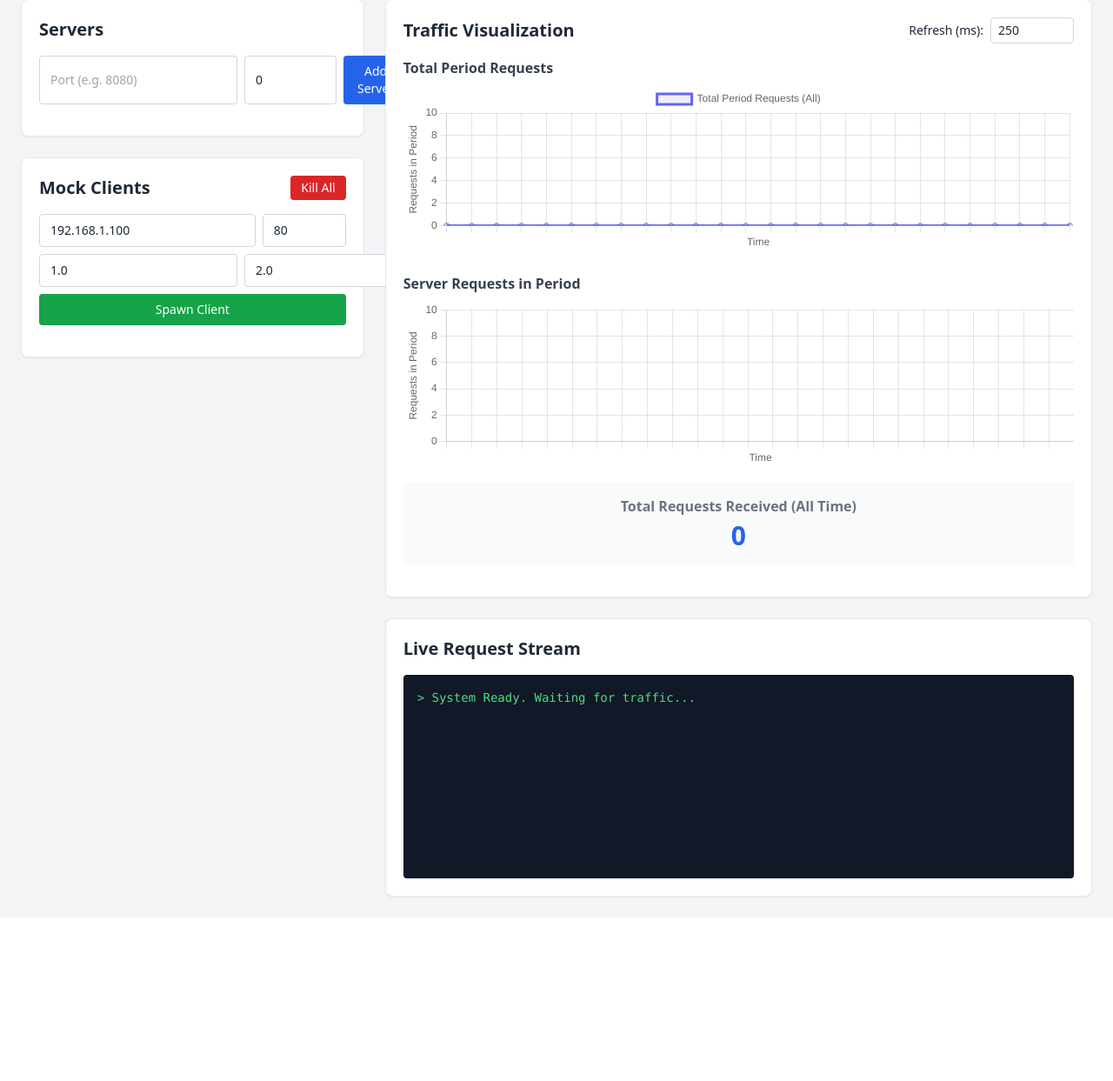
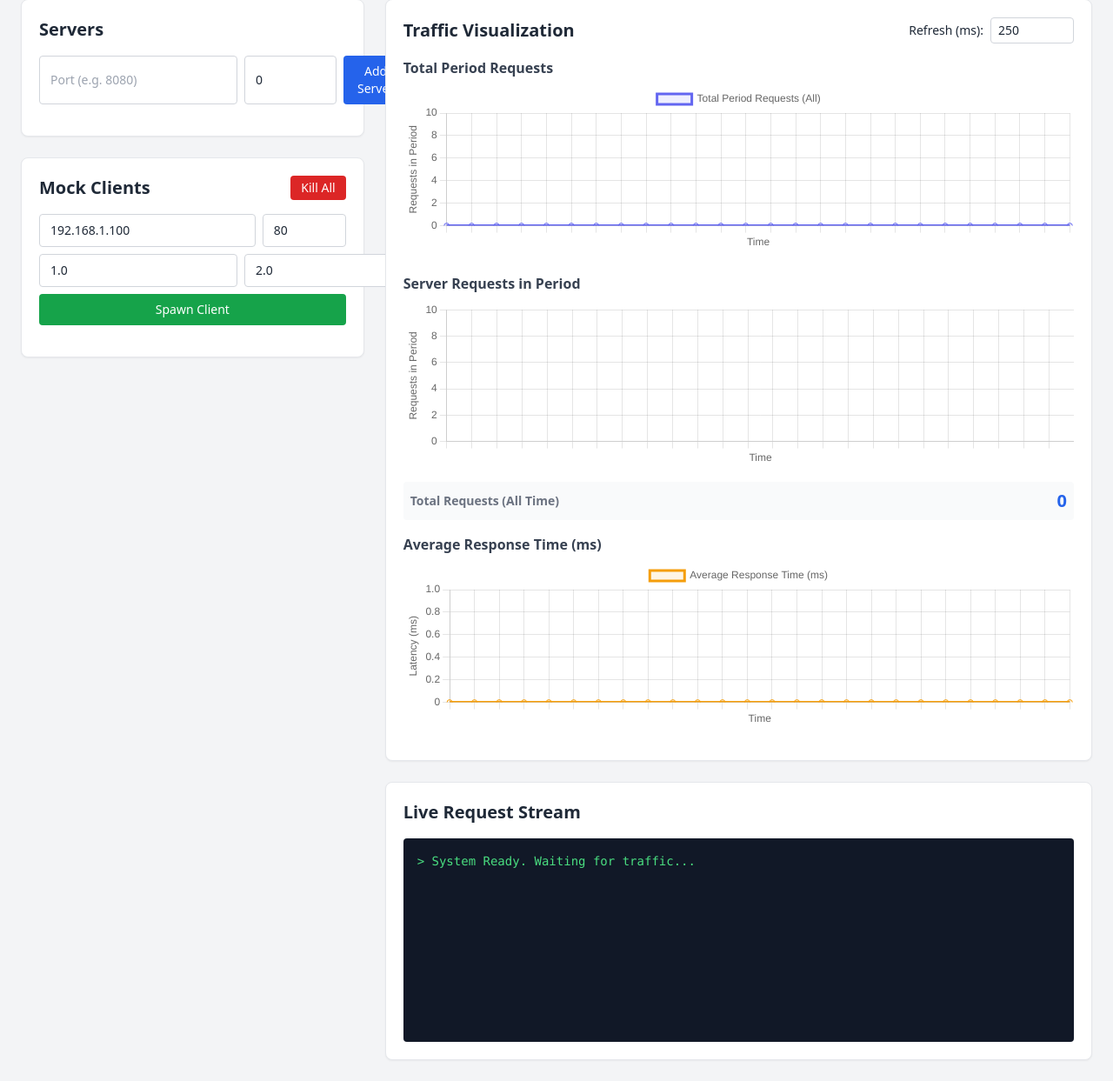
Before and after one commit to Tanish-Desai/Esp32LoadBal, a Flask app: page / in a window 1280 px wide. Shown: the part 85-1328 px from the top of the page at 87% size. Before the commit the page ends 1118 px from the top, so only its background shows below. Run offline with Flask 3, Linux system fonts and the light colour scheme; data that the repository does not hold is empty; some libraries are stand-ins or nearby versions.

Commit message:
feat: add average response time chart and update client event logging

```diff
--- a/ui/static/app.js
+++ b/ui/static/app.js
@@ -68,6 +68,38 @@ const totalChartCfg = {
 };
 const totalPeriodChart = new Chart(ctxTotal, totalChartCfg);
 
+const ctxAvg = document.getElementById('avgResponseTimeChart').getContext('2d');
+const avgChartCfg = {
+    type: 'line',
+    data: {
+        labels: [],
+        datasets: [{
+            label: 'Average Response Time (ms)',
+            data: [],
+            borderColor: '#F59E0B',
+            tension: 0.2,
+            fill: true,
+            backgroundColor: 'rgba(245, 158, 11, 0.1)',
+        }]
+    },
+    options: {
+        responsive: true,
+        maintainAspectRatio: false,
+        scales: {
+            x: {
+                title: { display: true, text: 'Time' },
+                ticks: { display: false }
+            },
+            y: {
+                title: { display: true, text: 'Latency (ms)' },
+                min: 0,
+            }
+        },
+        animation: { duration: 0 }
+    }
+};
+const avgResponseTimeChart = new Chart(ctxAvg, avgChartCfg);
+
 // Socket IO Events
 socket.on('connect', () => {
     const el = document.getElementById('socket-status');
@@ -86,6 +118,8 @@ socket.on('disconnect', () => {
 const currentRequestCounts = {}; // { port: count }
 const lastNonZeroCounts = {}; // { port: count }
 let totalRequestsReceived = 0;
+let periodTotalResponseTime = 0;
+let periodPongCount = 0;
 let UPDATE_INTERVAL_MS = parseInt(document.getElementById('chart-refresh')?.value) || 250;
 let chartInterval;
 
@@ -96,6 +130,7 @@ function startChartInterval() {
         const now = new Date().toLocaleTimeString();
         trafficChart.data.labels.push(now);
         totalPeriodChart.data.labels.push(now);
+        avgResponseTimeChart.data.labels.push(now);
 
         let periodTotal = 0;
         servers.forEach(srv => {
@@ -136,6 +171,18 @@ function startChartInterval() {
         const periodTotalDataset = totalPeriodChart.data.datasets.find(d => d.label === 'Total Period Requests (All)');
         if (periodTotalDataset) periodTotalDataset.data.push(periodTotal);
 
+        const avgDataset = avgResponseTimeChart.data.datasets[0];
+        const avgResp = periodPongCount > 0 ? (periodTotalResponseTime / periodPongCount) : 0;
+
+        if (periodPongCount > 0) {
+            avgDataset.data.push(avgResp);
+        } else {
+            avgDataset.data.push(avgDataset.data.length > 0 ? avgDataset.data[avgDataset.data.length - 1] : 0);
+        }
+
+        periodTotalResponseTime = 0;
+        periodPongCount = 0;
+
         // Keep last 60 ticks
         if (trafficChart.data.labels.length > 60) {
             trafficChart.data.labels.shift();
@@ -143,35 +190,19 @@ function startChartInterval() {
 
             totalPeriodChart.data.labels.shift();
             totalPeriodChart.data.datasets.forEach(d => d.data.shift());
+
+            avgResponseTimeChart.data.labels.shift();
+            avgDataset.data.shift();
         }
 
         trafficChart.update();
         totalPeriodChart.update();
+        avgResponseTimeChart.update();
 
         // Update live stats HTML
         const statTotalParams = document.getElementById('stat-total-reqs');
         if (statTotalParams) {
             statTotalParams.innerText = totalRequestsReceived;
-        }
-
-        // Render server-specific period stats
-        const liveStatsContainer = document.getElementById('live-stats');
-        if (liveStatsContainer) {
-            liveStatsContainer.innerHTML = '';
-            servers.sort((a,b) => a.port - b.port).forEach(srv => {
-                const dataset = trafficChart.data.datasets.find(d => d.label === `Server ${srv.port}`);
-                const currentVal = dataset ? dataset.data[dataset.data.length - 1] : 0;
-                const lastNonZero = lastNonZeroCounts[srv.port] || 0;
-
-                const div = document.createElement('div');
-                div.className = 'p-3 bg-gray-50 dark:bg-gray-700 rounded text-center border border-gray-200 dark:border-gray-600';
-                div.innerHTML = `
-                    <div class="font-semibold text-gray-500 dark:text-gray-400">Server ${srv.port}</div>
-                    <div class="text-2xl font-bold text-green-600 dark:text-green-400 mt-1">${currentVal}</div>
-                    <div class="text-xs text-gray-400 dark:text-gray-500 mt-1">Last >0: <span class="font-bold">${lastNonZero}</span></div>
-                `;
-                liveStatsContainer.appendChild(div);
-            });
         }
 
     }, UPDATE_INTERVAL_MS);
@@ -212,6 +243,11 @@ socket.on('server_event', (data) => {
 // Client Events
 socket.on('client_event', (data) => {
     appendLog(`[CLIENT:${data.client_id}] ${data.action} - ${data.details}`, data.action === 'ERROR' ? 'text-red-400' : 'text-purple-300');
+
+    if (data.action === 'PONG' && data.response_time !== undefined) {
+        periodTotalResponseTime += data.response_time;
+        periodPongCount += 1;
+    }
 
     if (['STOP', 'ERROR', 'PONG', 'TIMEOUT'].includes(data.action)) {
         // Refresh periodically on structure changes
--- a/ui/templates/index.html
+++ b/ui/templates/index.html
@@ -135,15 +135,16 @@
                         <canvas id="trafficChart"></canvas>
                     </div>
 
-                    <div class="p-4 bg-gray-50 dark:bg-gray-700 rounded mb-4 text-center">
-                        <div class="font-semibold text-gray-500 dark:text-gray-400">Total Requests Received (All Time)
+                    <div class="p-2 bg-gray-50 dark:bg-gray-700 rounded mb-4 flex justify-between items-center">
+                        <div class="font-semibold text-gray-500 dark:text-gray-400 text-sm">Total Requests (All Time)
                         </div>
-                        <div id="stat-total-reqs" class="text-3xl font-bold text-blue-600 dark:text-blue-400 mt-1">0
-                        </div>
+                        <div id="stat-total-reqs" class="text-xl font-bold text-blue-600 dark:text-blue-400">0</div>
                     </div>
 
-                    <div id="live-stats" class="grid grid-cols-2 md:grid-cols-3 gap-4 text-sm dark:text-gray-300">
-                        <!-- Server specific period requests will be injected here -->
+                    <h3 class="text-md font-semibold mb-2 text-gray-700 dark:text-gray-300">Average Response Time (ms)
+                    </h3>
+                    <div class="relative h-48 w-full mb-4">
+                        <canvas id="avgResponseTimeChart"></canvas>
                     </div>
                 </div>
 
```
Also changed, not shown: server-client/client.py (+10 -4 lines), 1 other file.
